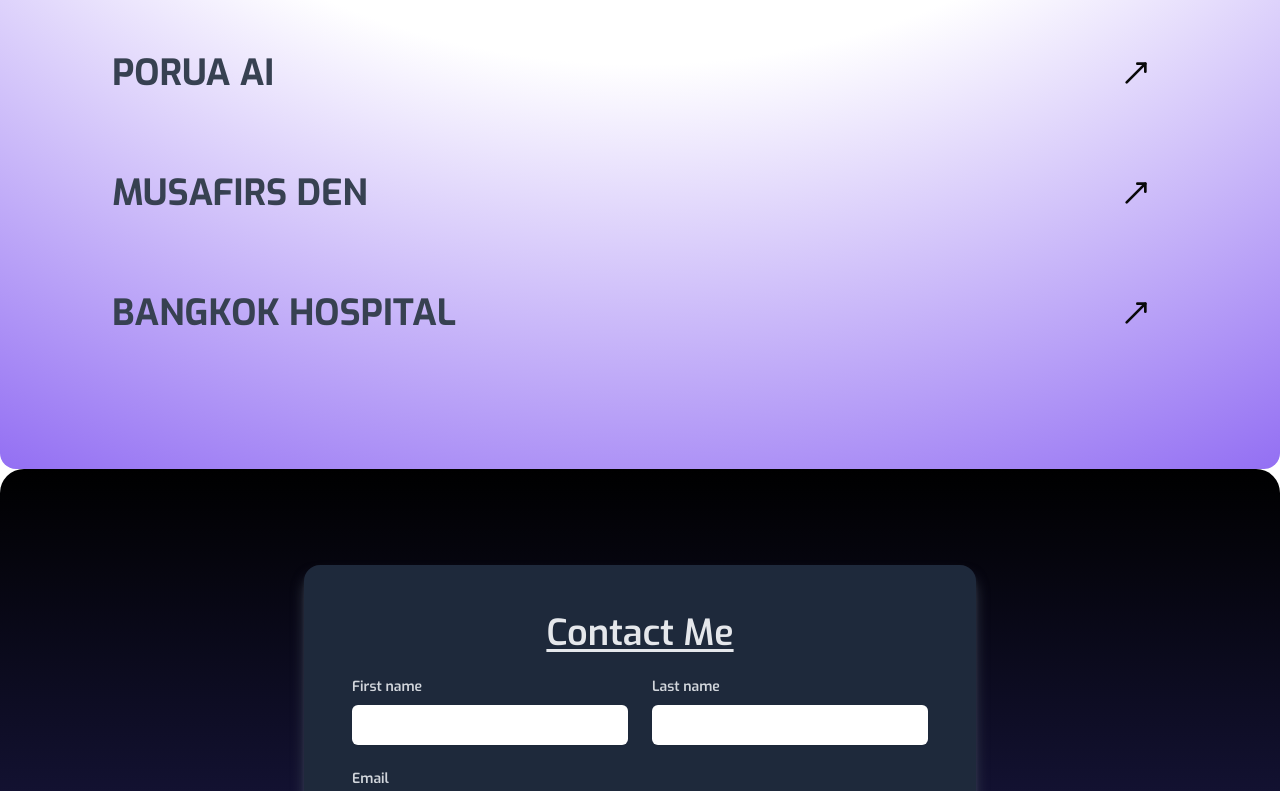
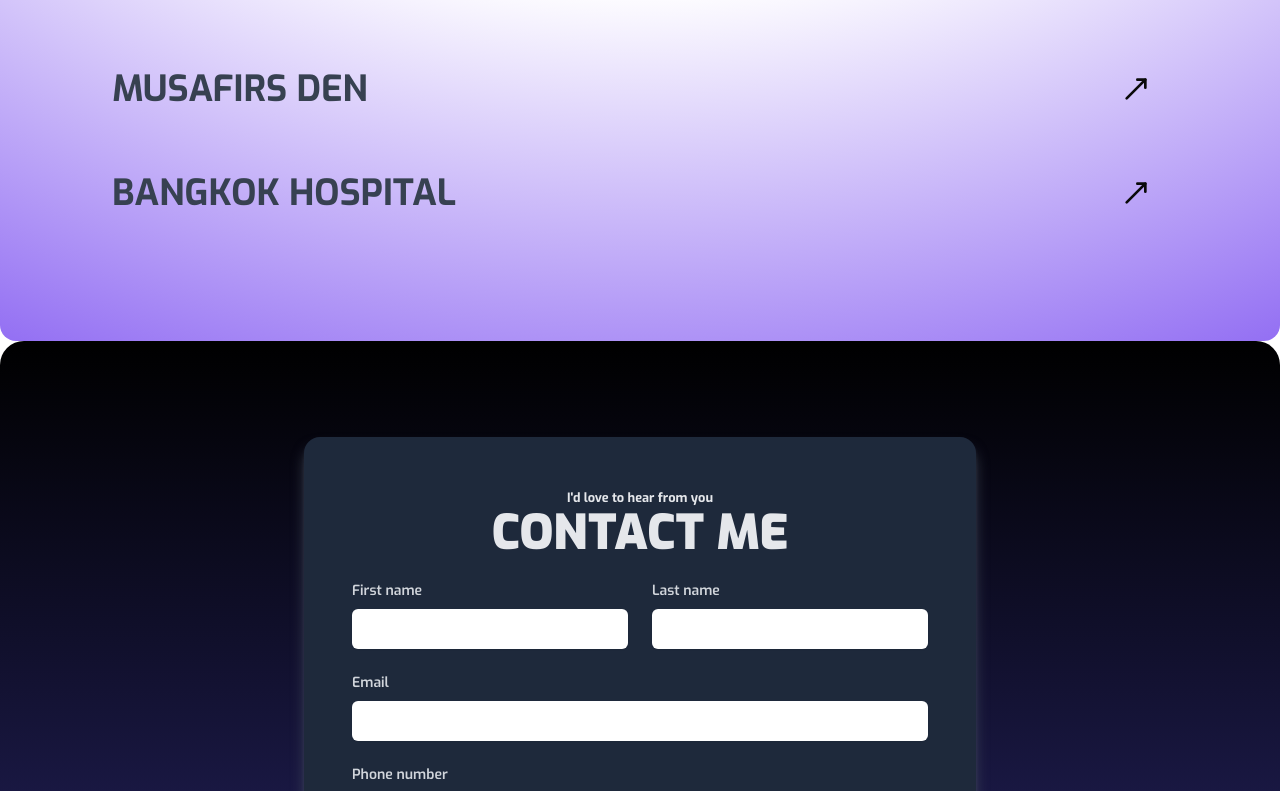
Before and after one commit to Yousuf-Mohammad/portfolio2, a Next.js app: page / in a window 1280 px wide. Shown: the part 2323-3114 px from the top of the page. Built offline with nearby package versions, Linux system fonts and the light colour scheme.

Commit message:
contact forms bug fixed

```diff
--- a/components/About.jsx
+++ b/components/About.jsx
@@ -54,7 +54,7 @@
 
   return (
     <motion.section
-      className="w-full min-h-screen bg-slate-900 bg-[radial-gradient(#ffffff_1px,#00091d_1px)] bg-[size:20px_20px] lg:rounded-3xl px-4 sm:px-6 lg:px-8 py-8  md:sticky relative md:top-0 "
+      className="w-full min-h-screen bg-slate-900 bg-[radial-gradient(#ffffff_1px,#00091d_1px)] bg-[size:20px_20px] lg:rounded-3xl px-4 sm:px-6 lg:px-8 py-8  xl:sticky relative xl:top-0 "
     >
       <div className="grid grid-cols-1 lg:grid-cols-10 lg:grid-rows-6 gap-4 max-w-7xl mx-auto">
 
--- a/components/ContactForm.jsx
+++ b/components/ContactForm.jsx
@@ -22,8 +22,8 @@
   return (
     <div className="flex flex-col min-h-screen">
       {/* Background & Container */}
-      <div className="isolate flex items-center justify-center px-4 py-16 md:px-6 lg:py-24 bg-gradient-to-b from-black to-indigo-900 relative z-10 rounded-3xl">
-        <div className="bg-slate-800 w-full max-w-lg lg:max-w-2xl p-6 md:p-12 rounded-2xl shadow-lg shadow-gray-600">
+      <div className="isolate flex items-center justify-center px-4 py-16 min-h-screen md:px-6 lg:py-24 bg-gradient-to-b from-black to-indigo-900 relative z-10 rounded-3xl">
+        <div className="bg-slate-800 w-full max-w-lg lg:max-w-2xl p-6 md:p-12 rounded-2xl shadow-lg shadow-gray-600 ">
 
           {/* Success Message */}
           {done ? (
@@ -33,7 +33,8 @@
 
               {/* Heading */}
               <div className="text-center mb-6">
-                <h2 className="text-3xl md:text-4xl font-semibold text-gray-200 underline underline-offset-4">Contact Me</h2>
+                <small className="text-gray-200 text-md font-bold">I&apos;d love to hear from you</small>
+                <h2 className="text-3xl md:text-5xl font-black text-gray-200 uppercase">Contact Me</h2>
               </div>
 
               {/* Input Fields */}
@@ -45,6 +46,7 @@
                     id="first-name"
                     name="first-name"
                     type="text"
+                    required
                     autoComplete="given-name"
                     className="mt-2 block w-full rounded-md bg-white px-3.5 py-2 text-base text-gray-900 shadow-sm focus:outline-indigo-600"
                   />
@@ -57,6 +59,7 @@
                     id="last-name"
                     name="last-name"
                     type="text"
+                    required
                     autoComplete="family-name"
                     className="mt-2 block w-full rounded-md bg-white px-3.5 py-2 text-base text-gray-900 shadow-sm focus:outline-indigo-600"
                   />
@@ -69,6 +72,7 @@
                     id="email"
                     name="email"
                     type="email"
+                    required
                     autoComplete="email"
                     className="mt-2 block w-full rounded-md bg-white px-3.5 py-2 text-base text-gray-900 shadow-sm focus:outline-indigo-600"
                   />
@@ -81,6 +85,7 @@
                     id="phone-number"
                     name="phone-number"
                     type="text"
+                    required
                     placeholder="123-456-7890"
                     className="mt-2 block w-full rounded-md bg-white px-3.5 py-2 text-base text-gray-900 shadow-sm focus:outline-indigo-600"
                   />
@@ -92,6 +97,7 @@
                   <textarea
                     id="message"
                     name="message"
+                    required
                     rows={4}
                     className="mt-2 block w-full rounded-md bg-white px-3.5 py-2 text-base text-gray-900 shadow-sm focus:outline-indigo-600"
                   />
--- a/components/Footer.jsx
+++ b/components/Footer.jsx
@@ -4,26 +4,31 @@
 
 const Footer = React.memo(() => {
   return (
-    <footer className="sticky bottom-0 left-0 w-full h-80 bg-white flex justify-center items-center">
-      <div className="relative overflow-hidden w-full h-full flex justify-end px-6 md:px-12 py-12 text-right text-primaryRed">
+    <footer className="sticky bottom-0 left-0 w-full h-80 bg-white flex justify-around items-center">
+      <div className="relative overflow-hidden w-full h-full flex lg:flex-row justify-between items-stretch lg:items-center flex-col-reverse gap-5 px-6 md:px-12 py-8">
+          {/* Name Branding */}
+          <div className="">
+        <h2 className=" text-[7vw] xl:text-6xl md:text-4xl font-bold text-sky-950 rockybilly">
+          Yousuf Mohammad
+        </h2>
+        </div>
         {/* Contact & Social Links Section */}
-        <div className="flex flex-row space-x-8 md:space-x-24 text-sm sm:text-lg md:text-xl">
-          <ul className="space-y-2">
+        <div className="flex lg:flex-row flex-col gap-4  text-md xl:text-xl lg:w-[40%] justify-between  ">
+        <ul className="">
+            <SocialLink href="https://github.com/yousuf-mohammad" text="GitHub" />
+            <SocialLink href="https://www.linkedin.com/in/yousuf-mohammad-a9a131223/" text="LinkedIn" />
+            <SocialLink href="https://www.facebook.com/yousuf313/" text="Facebook" />
+          </ul>
+
+          <ul className="">
             <ContactInfo icon={<MapPinHouse />} text="Dhaka, Bangladesh" />
             <ContactInfo icon={<Phone />} text="+880 1521331371" />
             <ContactInfo icon={<Send />} text="yousuf.mohammad8783@gmail.com" />
           </ul>
-          <ul className="space-y-2">
-            <SocialLink href="https://github.com/yousuf-mohammad" text="GitHub" />
-            <SocialLink href="https://www.linkedin.com/in/yousuf-mohammad-a9a131223/" text="LinkedIn" />
-            <SocialLink href="https://www.facebook.com/yousuf313/" text="Facebook" />
-          </ul>
+
         </div>
 
-        {/* Name Branding */}
-        <h2 className="absolute bottom-10 left-20 text-4xl md:text-8xl font-bold text-slate-950 rockybilly">
-          Yousuf Mohammad
-        </h2>
+
       </div>
     </footer>
   );
--- a/components/Projects.jsx
+++ b/components/Projects.jsx
@@ -64,7 +64,7 @@
   }, []);
   return (
     <div id='projects' className='md:sticky md:top-0  relative flex flex-col justify-center items-center bg-white [background:radial-gradient(125%_125%_at_50%_10%,#fff_40%,#63e_100%)] md:min-h-screen lg:rounded-2xl p-24  h-full'>
-        <h1 className='md:text-6xl text-4xl md:mb-10 font-bold font-[exo] text-gray-700 text-center underline underline-offset-4'>Some Of My Projects</h1>
+        <h1 className='md:text-5xl text-4xl xl:mb-5 font-black font-[exo] text-gray-700 text-center uppercase'>Some Of My Projects</h1>
 
     <div
       className=" w-full  dark:bg-gradient-to-b from-black from-10% to-gray-950 to-100%  rounded-md  "
@@ -72,7 +72,7 @@
       {data.map((image) => (
         <Link href={`/project/${image.id}`}
           key={image.id}
-          className={`p-4 cursor-pointer relative sm:flex items-center justify-between`}
+          className={`px-4  py-2 cursor-pointer relative sm:flex items-center justify-between`}
           onMouseEnter={() => handleImageHover(image)}>
           {!isDesktop && (
              <Image
```
